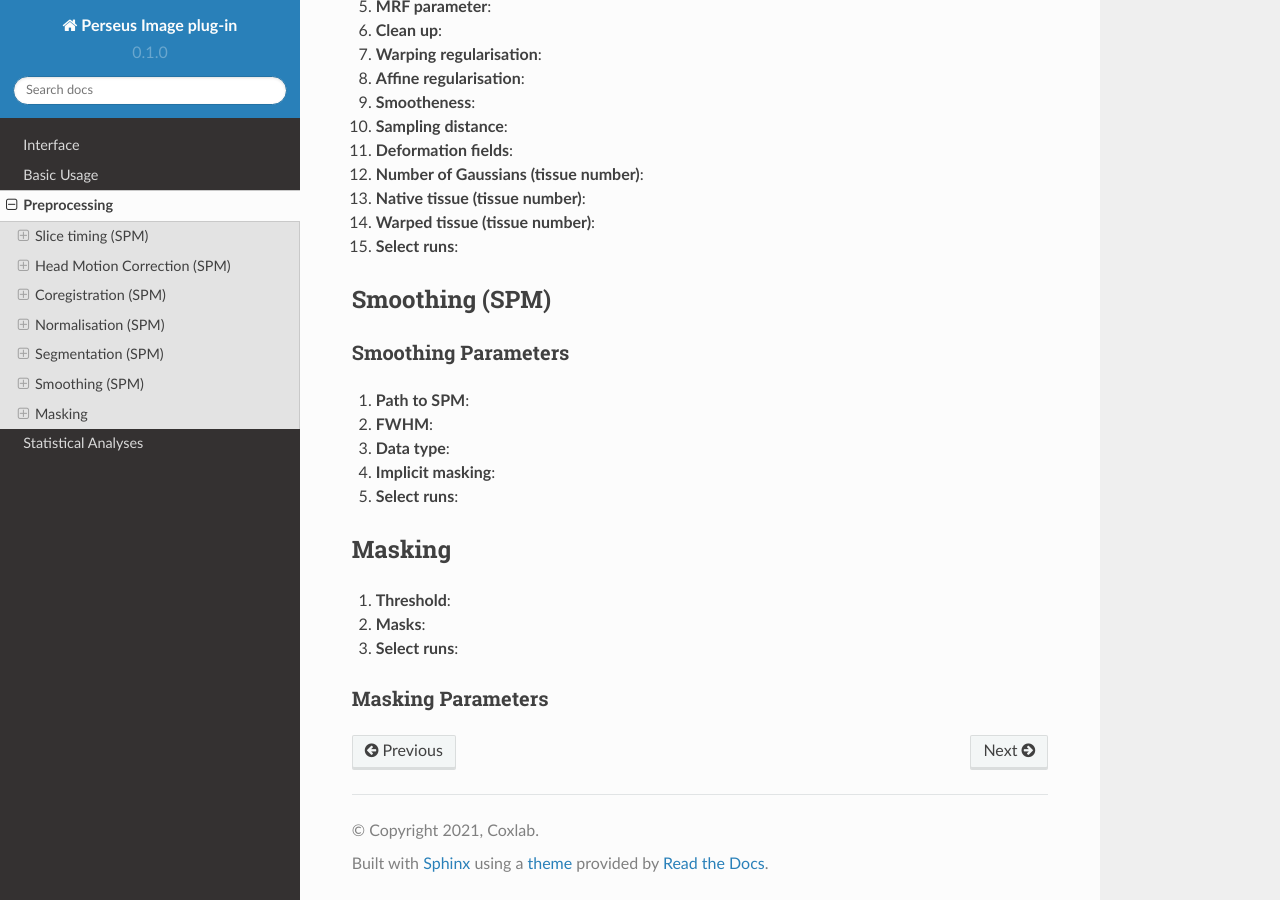
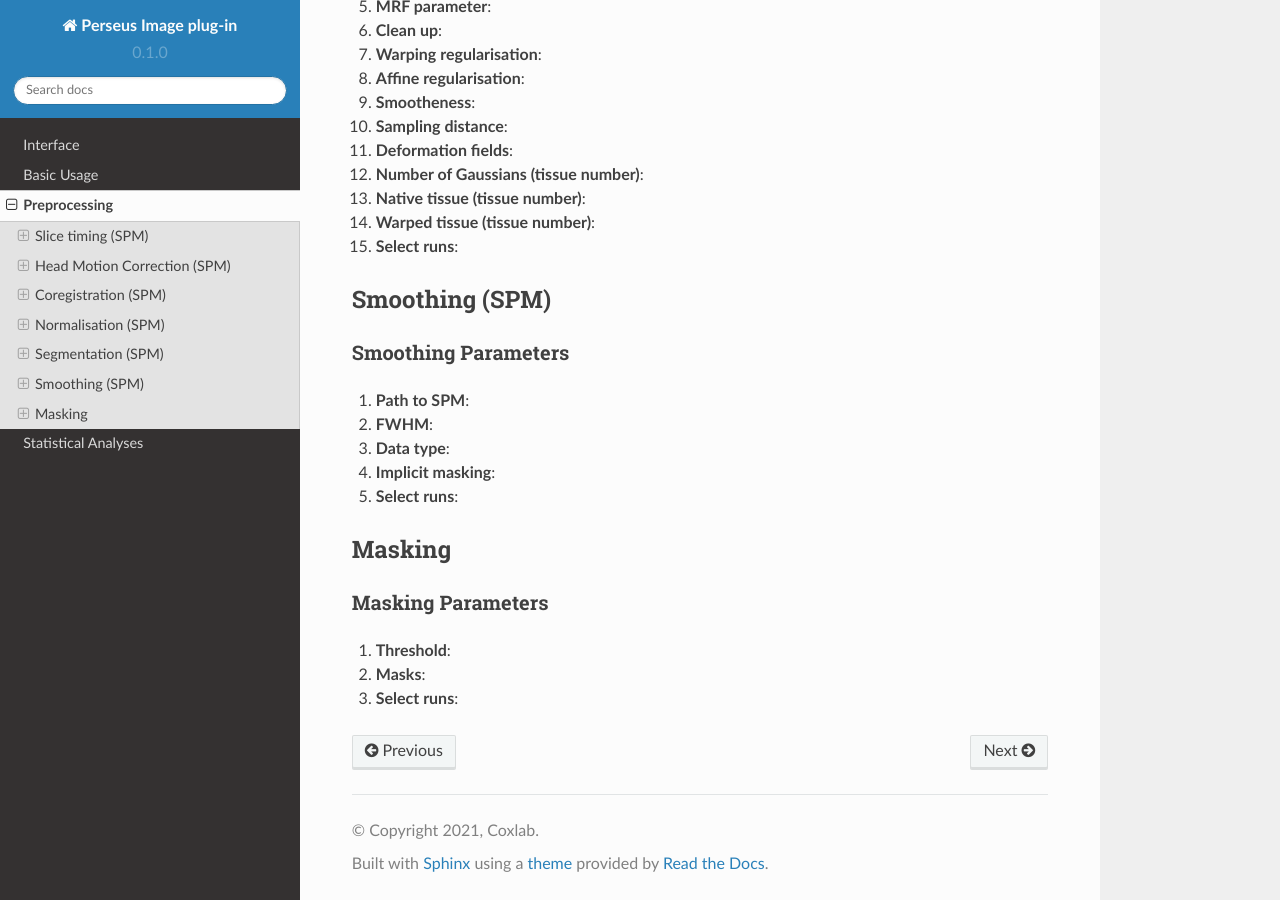
Before and after one commit to CarloDeNart/Perseus-Image-plug-in, a Sphinx documentation site: the page built from docs/source/Preprocessing.rst, in a window 1280 px wide and 900 px high, scrolled down 3647 px. Built offline with Sphinx 7.4.7 and the Read the Docs theme 2.0.0, drawn with Linux system fonts in a browser that asks for light colours.

```diff
--- a/docs/source/Preprocessing.rst
+++ b/docs/source/Preprocessing.rst
@@ -163,9 +163,11 @@ Smoothing Parameters
 Masking
 ========
 
+
+
+Masking Parameters
+-------------------
+
 1. **Threshold**:
 2. **Masks**:
 3. **Select runs**:
-
-Masking Parameters
--------------------
```
